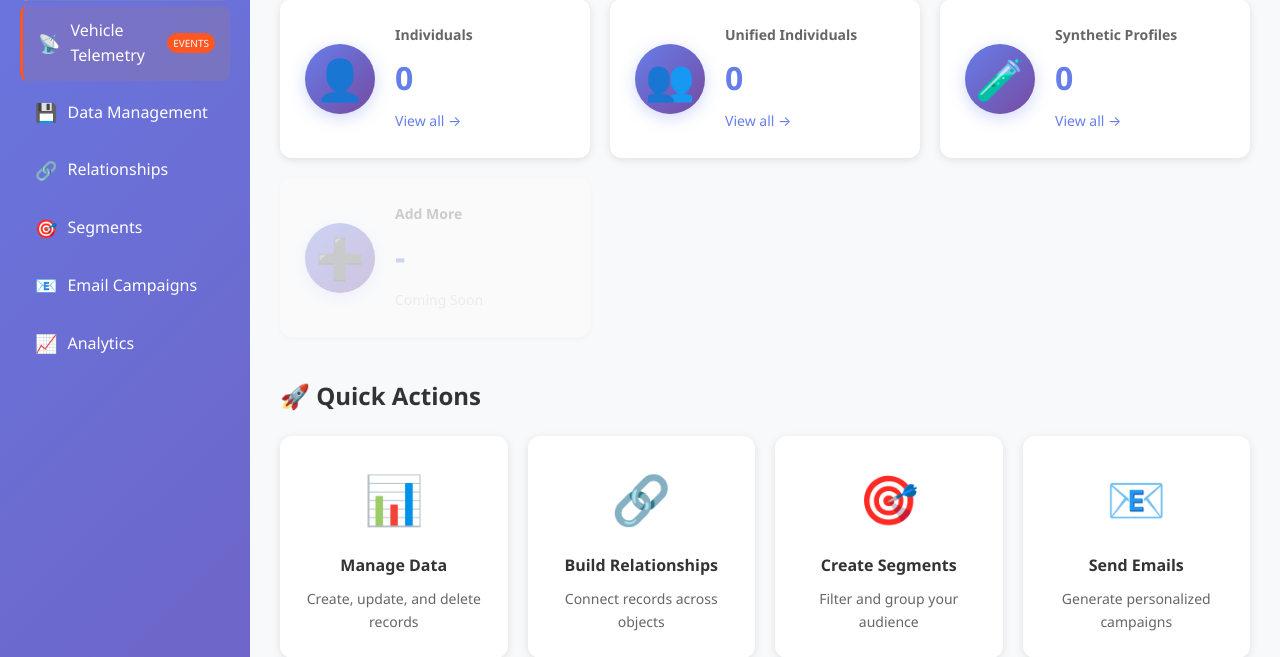
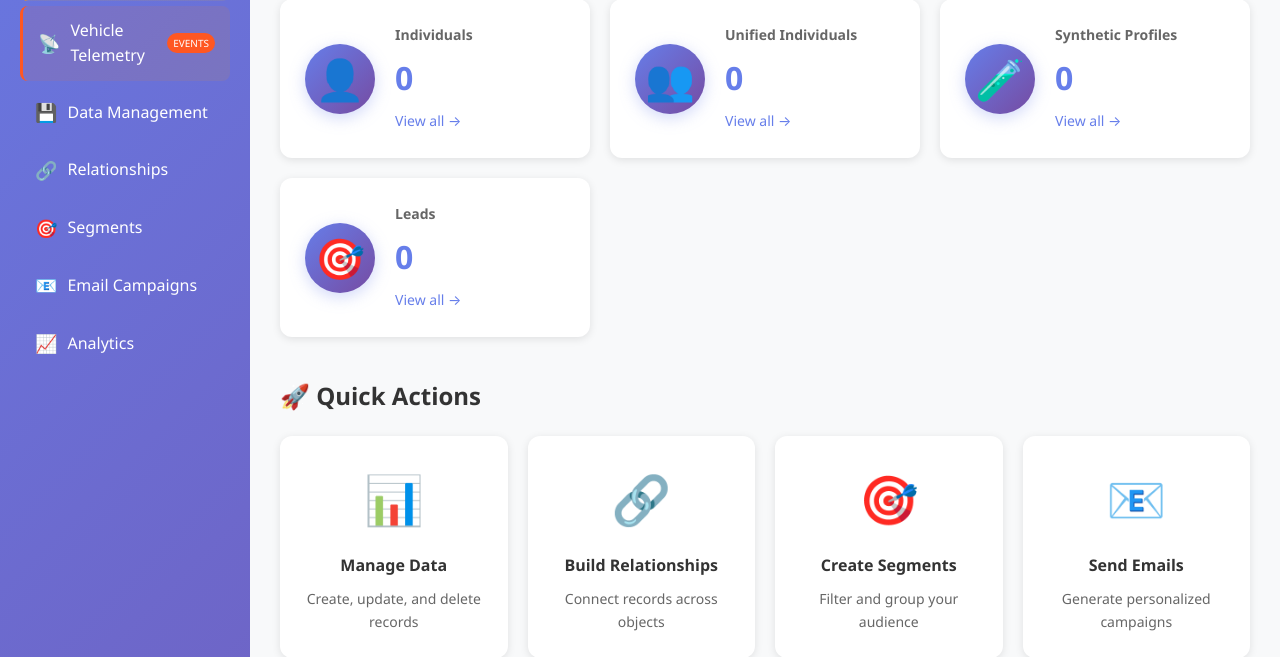
Before and after one commit to biswarupbsf/datacloud-personalization-app, a Flask app: page / in a window 1280 px wide. Shown: the part 506-1163 px from the top of the page. Run offline with Flask 3, Linux system fonts and the light colour scheme; the visitor is signed in with stand-in values (Sample User, id 1).

Commit message:
Added Leads tile querying ssot__Lead__dlm from Data Cloud

```diff
--- a/modules/data_manager.py
+++ b/modules/data_manager.py
@@ -198,6 +198,19 @@ class DataManager:
                 print(f"Error counting Synthetic Profiles: {e}")
                 stats['synthetic_profiles'] = 0
 
+            # Count Leads (Data Cloud object)
+            try:
+                print("DEBUG: Querying Lead count from ssot__Lead__dlm...")
+                lead_count = sf.query("SELECT COUNT() FROM ssot__Lead__dlm")
+                print(f"DEBUG: Lead query result: {lead_count}")
+                stats['leads'] = lead_count['totalSize']
+                print(f"DEBUG: Lead count set to: {stats['leads']}")
+            except Exception as e:
+                print(f"ERROR counting Leads: {str(e)}")
+                import traceback
+                traceback.print_exc()
+                stats['leads'] = 0
+
             return stats
         except Exception as e:
             return {'error': str(e)}
--- a/templates/dashboard.html
+++ b/templates/dashboard.html
@@ -86,12 +86,12 @@
                     </div>
                 </div>
 
-                <div class="stat-card" style="opacity: 0.3; pointer-events: none;">
-                    <div class="stat-icon">➕</div>
+                <div class="stat-card">
+                    <div class="stat-icon">🎯</div>
                     <div class="stat-content">
-                        <h3>Add More</h3>
-                        <div class="stat-number">-</div>
-                        <span class="stat-link" style="color: #ccc;">Coming Soon</span>
+                        <h3>Leads</h3>
+                        <div class="stat-number">{{ stats.leads|default(0) }}</div>
+                        <a href="/data?object=ssot__Lead__dlm" class="stat-link">View all →</a>
                     </div>
                 </div>
             </div>
```
